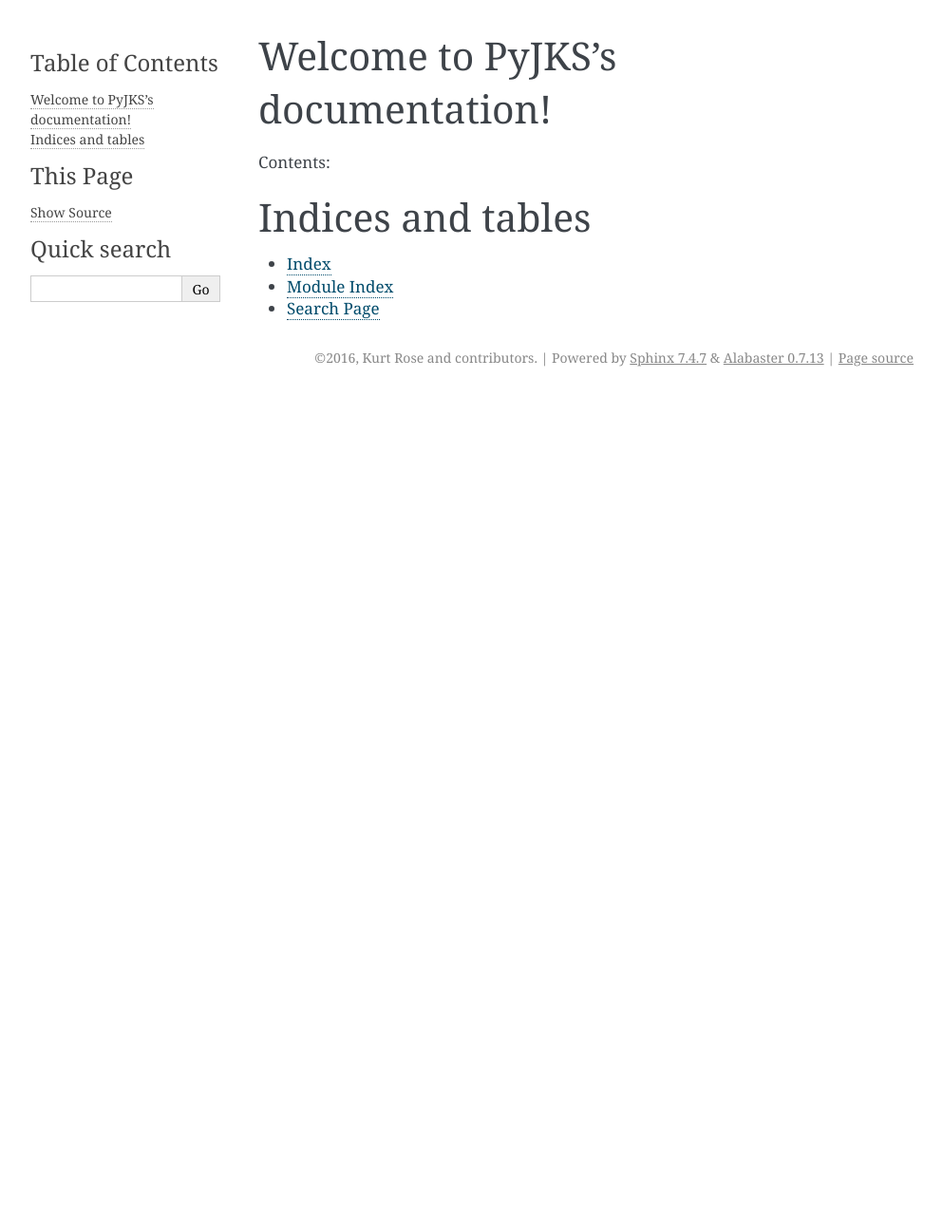
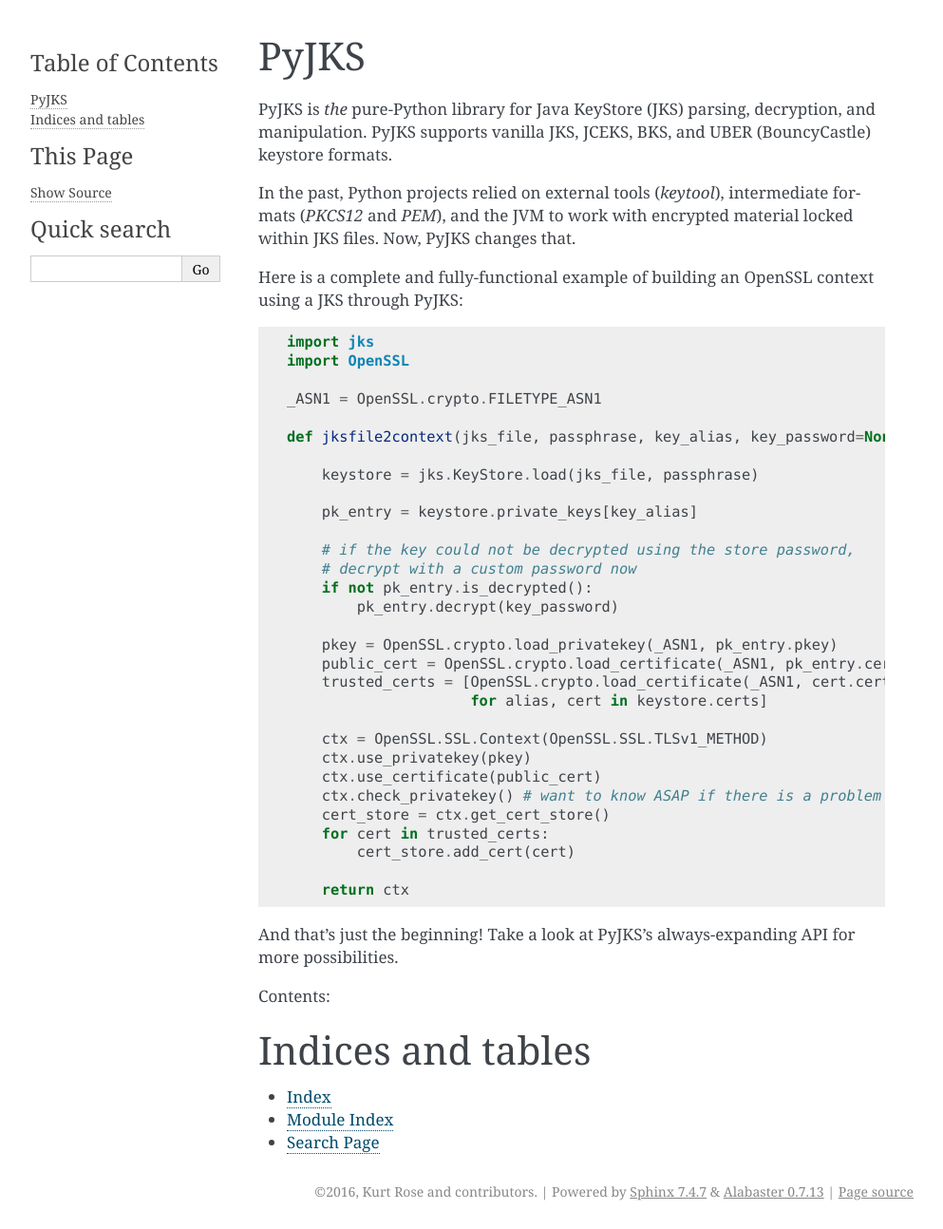
Before and after one commit to kurtbrose/pyjks, a Sphinx documentation site: the page built from docs/index.rst, in a window 1280 px wide. Shown: the whole page at 95% size, without its empty margins (148-1141 px from the left). Built offline with Sphinx 7.4.7, drawn with Linux system fonts in a browser that asks for light colours; before the commit the page ends 900 px from its top, so only the background shows below that.

Commit message:
the beginnings of a sphinx docs index

```diff
--- a/docs/index.rst
+++ b/docs/index.rst
@@ -3,8 +3,55 @@
    You can adapt this file completely to your liking, but it should at least
    contain the root `toctree` directive.
 
-Welcome to PyJKS's documentation!
-=================================
+PyJKS
+=====
+
+PyJKS is *the* pure-Python library for Java KeyStore (JKS) parsing,
+decryption, and manipulation. PyJKS supports vanilla JKS, JCEKS, BKS,
+and UBER (BouncyCastle) keystore formats.
+
+In the past, Python projects relied on external tools (*keytool*),
+intermediate formats (*PKCS12* and *PEM*), and the JVM to work with
+encrypted material locked within JKS files. Now, PyJKS changes that.
+
+Here is a complete and fully-functional example of building an OpenSSL
+context using a JKS through PyJKS::
+
+  import jks
+  import OpenSSL
+
+  _ASN1 = OpenSSL.crypto.FILETYPE_ASN1
+
+  def jksfile2context(jks_file, passphrase, key_alias, key_password=None):
+
+      keystore = jks.KeyStore.load(jks_file, passphrase)
+
+      pk_entry = keystore.private_keys[key_alias]
+
+      # if the key could not be decrypted using the store password,
+      # decrypt with a custom password now
+      if not pk_entry.is_decrypted():
+          pk_entry.decrypt(key_password)
+
+      pkey = OpenSSL.crypto.load_privatekey(_ASN1, pk_entry.pkey)
+      public_cert = OpenSSL.crypto.load_certificate(_ASN1, pk_entry.cert_chain[0][1])
+      trusted_certs = [OpenSSL.crypto.load_certificate(_ASN1, cert.cert)
+                       for alias, cert in keystore.certs]
+
+      ctx = OpenSSL.SSL.Context(OpenSSL.SSL.TLSv1_METHOD)
+      ctx.use_privatekey(pkey)
+      ctx.use_certificate(public_cert)
+      ctx.check_privatekey() # want to know ASAP if there is a problem
+      cert_store = ctx.get_cert_store()
+      for cert in trusted_certs:
+          cert_store.add_cert(cert)
+
+      return ctx
+
+And that's just the beginning! Take a look at PyJKS's always-expanding
+API for more possibilities.
+
+
 
 Contents:
 
```
